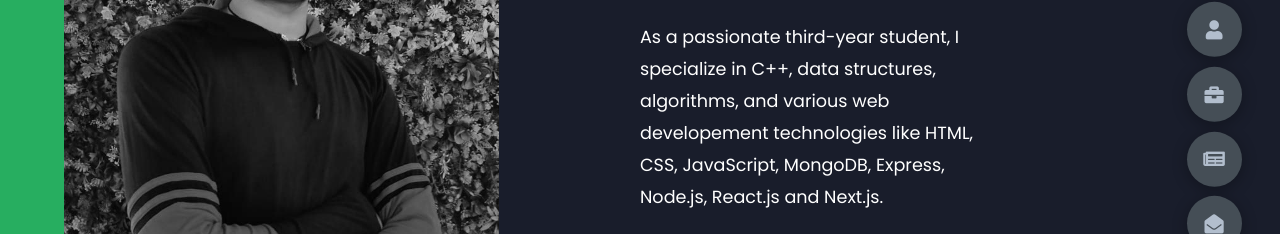
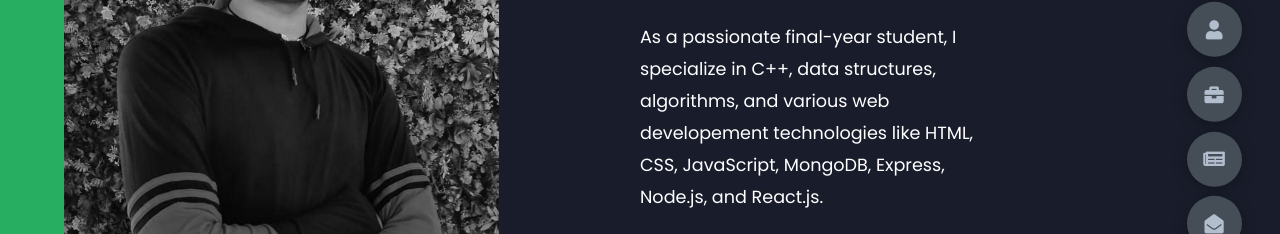
Before and after one commit to ShivanshKumarJha/PortFolioWebsite, a plain HTML site: page index.html in a window 1280 px wide. Shown: the part 338-572 px from the top of the page. Drawn offline with Linux system fonts and the light colour scheme; no server answers.

Commit message:
update details

```diff
--- a/index.html
+++ b/index.html
@@ -37,9 +37,9 @@
                                     data-rotate='[ "Web Developer", "Frontend Wizard","Backend Maven" , "Coding Enthusiast", "Tech Lover" ]'></span>
                         </h2>
                         <p>
-                              As a passionate third-year student, I specialize in C++, data structures, algorithms, and
+                              As a passionate final-year student, I specialize in C++, data structures, algorithms, and
                               various web developement technologies like HTML, CSS, JavaScript, MongoDB, Express,
-                              Node.js, React.js and Next.js.
+                              Node.js, and React.js.
                         </p>
                         <div class="btn-con">
                               <a href="https://drive.google.com/file/d/1DF3GlA0lRhgsQdnPSrRdfLxiRWQsLc9C/view?usp=drive_link"
```
